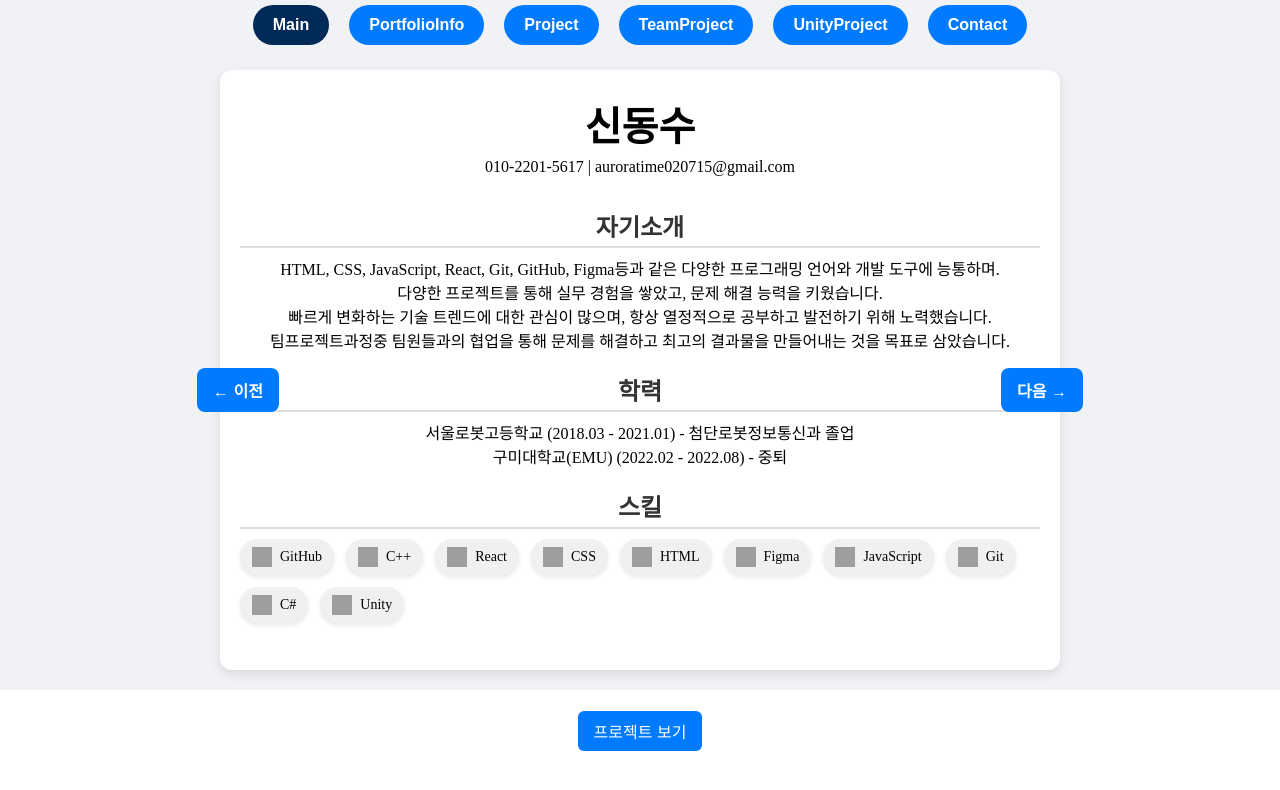
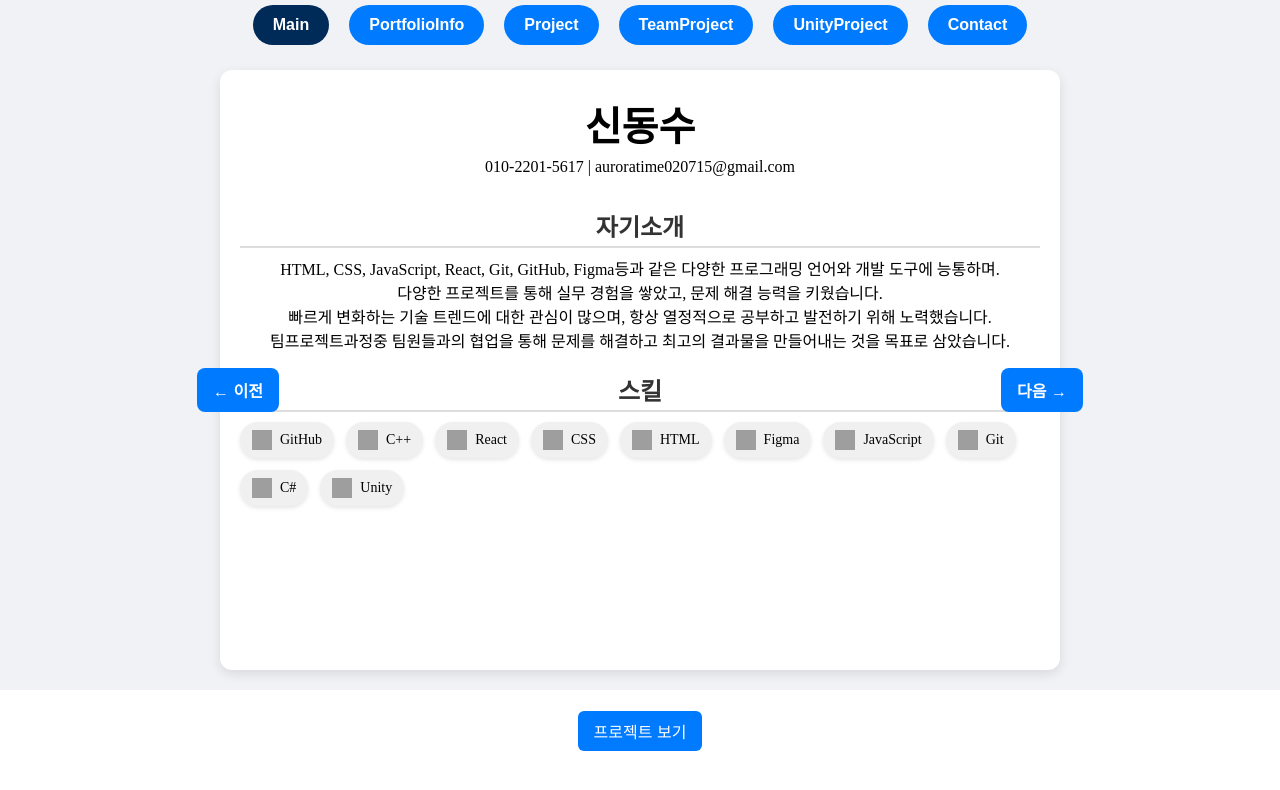
Before and after one commit to Dongsusin/DeskTop, a React (Vite) app: page / in a window 1280 px wide. Shown: the top 790 px of the page. Built offline with nearby package versions, Linux system fonts and the light colour scheme; grey boxes are pictures that could not be loaded.

Commit message:
이력서 수정

```diff
--- a/src/Apps/Resume/Resume.jsx
+++ b/src/Apps/Resume/Resume.jsx
@@ -3319,16 +3319,6 @@ function Resume() {
             </FadeInLine>
             <FadeInLine delay={1500}>
               <section>
-                <h2>학력</h2>
-                <p>
-                  서울로봇고등학교 (2018.03 - 2021.01) - 첨단로봇정보통신과 졸업
-                  <br></br>
-                  구미대학교(EMU) (2022.02 - 2022.08) - 중퇴
-                </p>
-              </section>
-            </FadeInLine>
-            <FadeInLine delay={2000}>
-              <section>
                 <h2>스킬</h2>
                 <div class="skills-container">
                   <div class="skill-badge">
```
